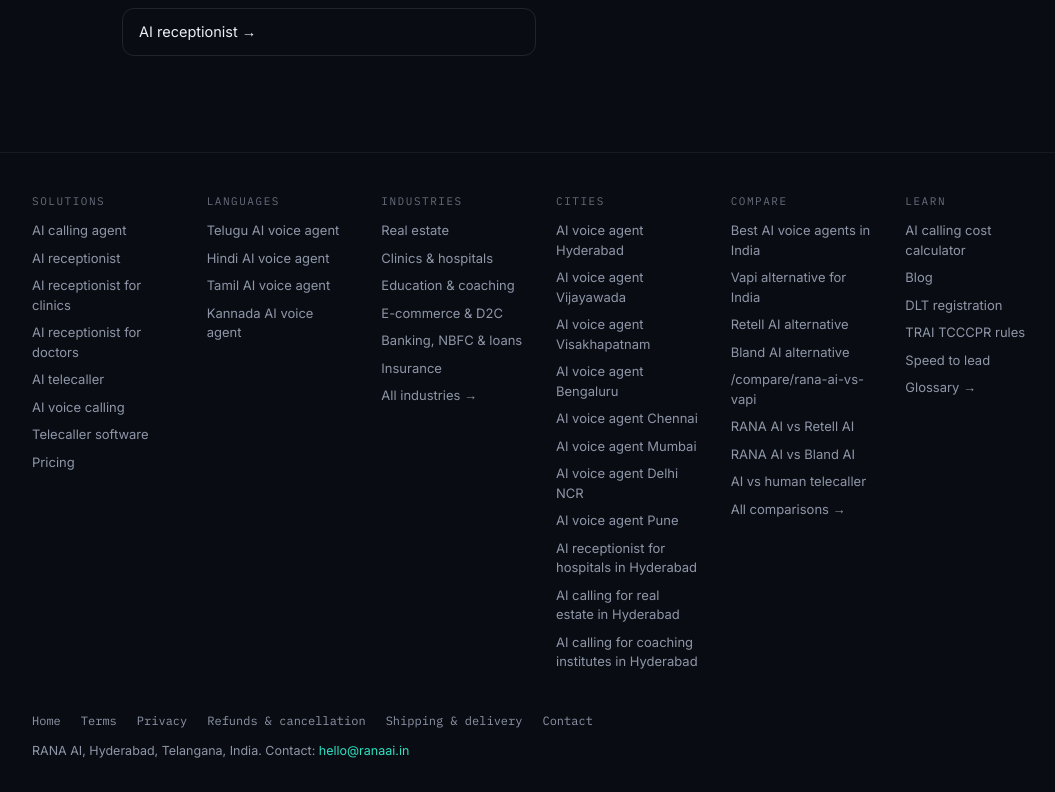
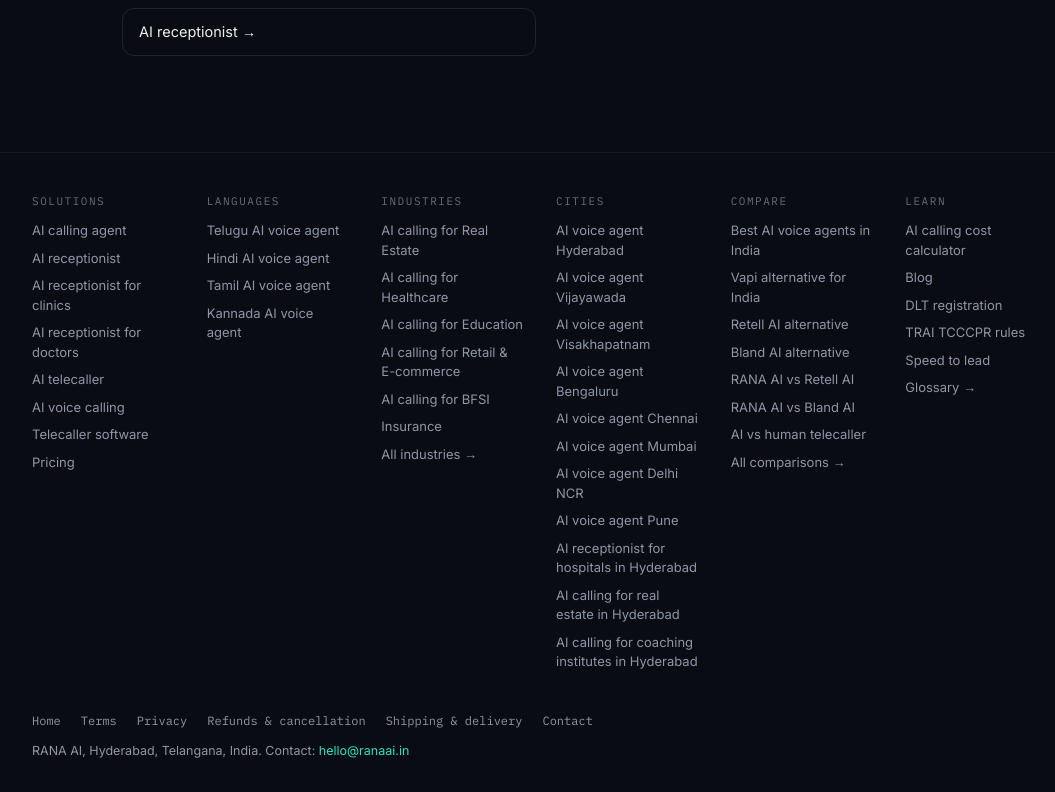
Before and after one commit to sricharanmunagala39-del/Rana.AI, a Next.js app: page /pricing in a window 1280 px wide. Shown: the part 4020-4812 px from the top of the page, without its empty margins (100-1155 px from the left). Built offline with nearby package versions, Linux system fonts and the light colour scheme.

Commit message:
Add industry menu to SEO labels and links

```diff
--- a/app/seo/index.ts
+++ b/app/seo/index.ts
@@ -7,6 +7,7 @@ import { INDUSTRIES } from "./data/industries";
 import { CITIES } from "./data/cities";
 import { GLOSSARY } from "./data/glossary";
 import { GROWTH, COST_TOOL } from "./data/growth";
+import { INDUSTRY_MENU } from "../industries/menu";
 
 export const ALL_SEO: SeoPageData[] = [...LANDING, PRICING, ...COMPARE, ...INDUSTRIES, ...CITIES, ...GLOSSARY, ...GROWTH, COST_TOOL];
 export const SEO_BY_PATH: Record<string, SeoPageData> = Object.fromEntries(ALL_SEO.map((p) => [p.path, p]));
@@ -24,16 +25,24 @@ export const BLOG_LABELS: Record<string, string> = {
   "/blog/telugu-ai-voice-agent": "Telugu AI voice agent guide",
   "/blog/trai-dlt-rules-for-ai-calling": "TRAI DLT rules for AI calling",
   "/blog/missed-call-to-lead-conversion": "Missed call to lead conversion playbook",
+  "/blog/clinic-appointment-reminder-call-script": "Clinic appointment reminder call script",
+  "/blog/insurance-renewal-reminder-call-script": "Insurance renewal reminder call script",
+  "/blog/check-dnd-status-before-calling": "How to check DND status before calling",
+  "/blog/cod-order-confirmation-call-script": "COD order confirmation call script",
+  "/blog/hotel-reservation-call-script": "Hotel reservation call script",
+  "/blog/solar-lead-qualification-call-script": "Solar lead qualification call script",
 };
-export const labelFor = (path: string) => SEO_BY_PATH[path]?.label || BLOG_LABELS[path] || path;
+/** Industry pages at /for/<slug> (app/industries), labelled for related-link cards and the footer. */
+export const FOR_LABELS: Record<string, string> = Object.fromEntries(INDUSTRY_MENU.map((i) => [`/for/${i.slug}`, `AI calling for ${i.label}`]));
+export const labelFor = (path: string) => SEO_BY_PATH[path]?.label || BLOG_LABELS[path] || FOR_LABELS[path] || path;
 
 /** Footer / hub link groups. */
 export const LINK_GROUPS: { title: string; links: string[] }[] = [
   { title: "Solutions", links: ["/ai-calling-agent", "/ai-receptionist", "/ai-receptionist-for-clinics", "/ai-receptionist-for-doctors", "/ai-telecaller", "/ai-voice-calling", "/telecaller-software", "/pricing"] },
   { title: "Languages", links: ["/telugu-ai-voice-agent", "/hindi-ai-voice-agent", "/tamil-ai-voice-agent", "/kannada-ai-voice-agent"] },
-  { title: "Industries", links: ["/industries/real-estate", "/industries/clinics-hospitals", "/industries/education-coaching", "/industries/e-commerce", "/industries/banking-nbfc-loans", "/industries/insurance", "/industries"] },
+  { title: "Industries", links: ["/for/real-estate", "/for/healthcare", "/for/education", "/for/ecommerce", "/for/bfsi", "/industries/insurance", "/industries"] },
   { title: "Cities", links: [...CITIES.map((c) => c.path), "/ai-receptionist-for-hospitals-hyderabad", "/ai-calling-for-real-estate-hyderabad", "/ai-calling-for-coaching-institutes-hyderabad"] },
-  { title: "Compare", links: ["/best-ai-voice-agents-india", "/vapi-alternative-india", "/retell-ai-alternative", "/bland-ai-alternative", "/compare/rana-ai-vs-vapi", "/compare/rana-ai-vs-retell-ai", "/compare/rana-ai-vs-bland-ai", "/compare/ai-vs-human-telecaller", "/compare"] },
+  { title: "Compare", links: ["/best-ai-voice-agents-india", "/vapi-alternative-india", "/retell-ai-alternative", "/bland-ai-alternative", "/compare/rana-ai-vs-retell-ai", "/compare/rana-ai-vs-bland-ai", "/compare/ai-vs-human-telecaller", "/compare"] },
   { title: "Learn", links: ["/tools/ai-calling-cost-calculator", "/blog", "/glossary/dlt-registration", "/glossary/trai-tcccpr-rules", "/glossary/speed-to-lead", "/glossary"] },
 ];
 export const HUB_LABELS: Record<string, string> = { "/industries": "All industries →", "/compare": "All comparisons →", "/glossary": "Glossary →", "/blog": "Blog" };
```
